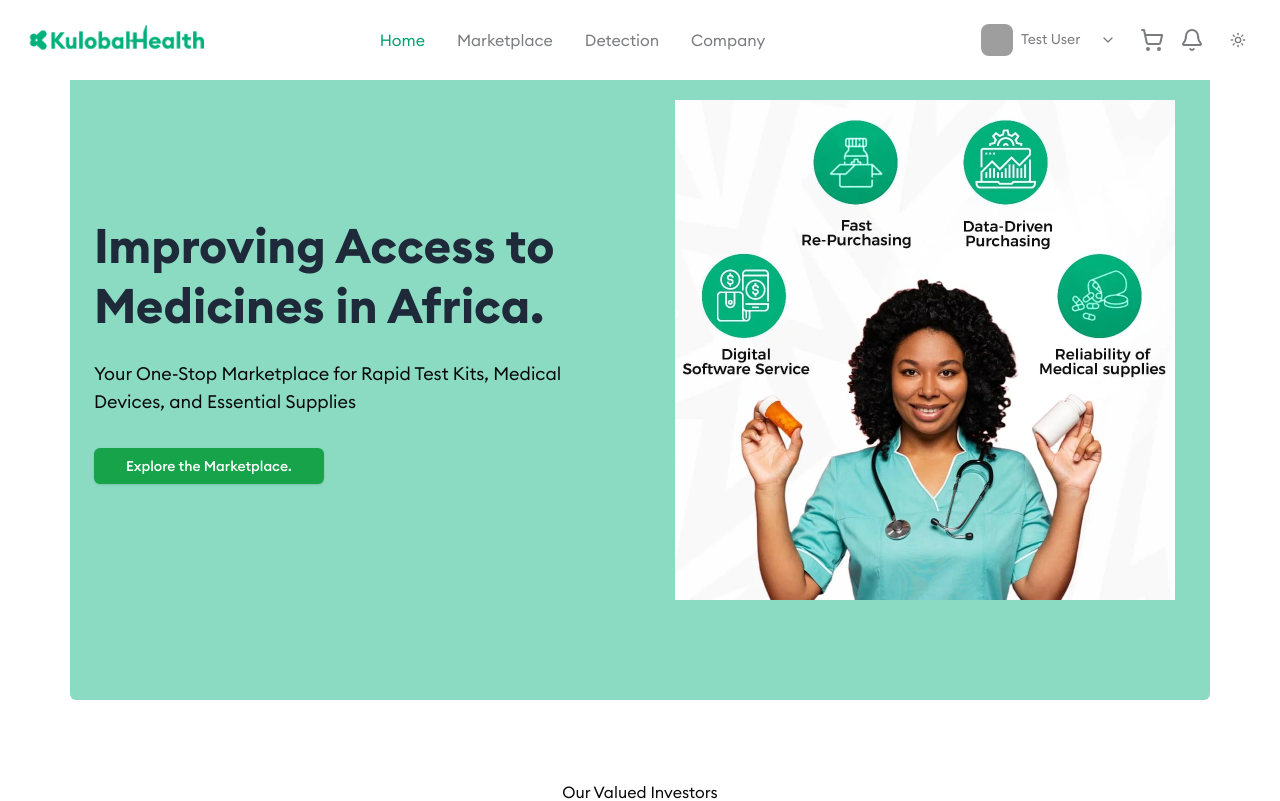
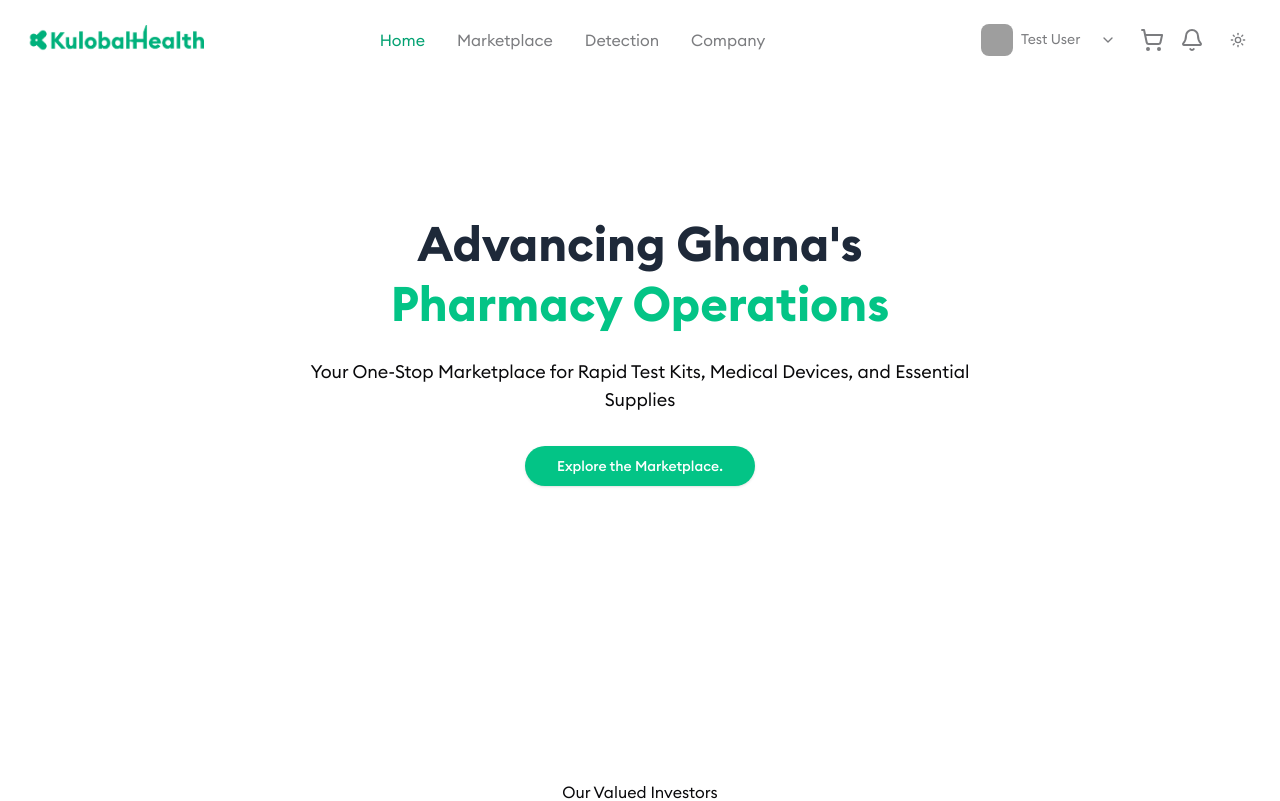
Before and after one commit to KulobalHealth/Kulobalhealth_Frontend, a Next.js app: page / in a window 1280 px wide. Shown: the top 801 px of the page. Built offline with nearby package versions, Linux system fonts and the light colour scheme; grey boxes are pictures that could not be loaded.

Commit message:
feat(dev): Change layout of homepage hero

```diff
--- a/src/components/hero.tsx
+++ b/src/components/hero.tsx
@@ -1,45 +1,33 @@
 "use client";
 
 import { Button } from "@/components/ui/button";
-import Image from "next/image";
 import { motion } from "motion/react";
 
 export function Hero() {
   return (
-    <div className="container py-8 mx-auto bg-primary-foreground min-h-[500px] md:h-[700px] rounded-md">
-      <div className="grid h-full gap-8 px-4 mx-auto place-items-center md:gap-12 md:px-6 max-w-7xl md:grid-cols-2">
-        <motion.div
-          initial={{ opacity: 0, x: -50 }}
-          animate={{ opacity: 1, x: 0 }}
+    <div className="container py-8 mx-auto min-h-[500px] md:h-[700px] rounded-md flex flex-col items-center justify-center">
+      <div className="w-full max-w-2xl text-center flex flex-col items-center justify-center">
+        <motion.h1
+          initial={{ opacity: 0, y: -50 }}
+          animate={{ opacity: 1, y: 0 }}
           transition={{ duration: 0.5 }}
-          className="order-2 text-center md:order-1 md:text-left"
+          className="mb-4 text-3xl font-bold dark:text-white leading-tight text-gray-800 font-urbanist md:mb-6 md:text-5xl"
         >
-          <h1 className="mb-4 text-3xl font-bold dark:text-white leading-tight text-gray-800 font-urbanist md:mb-6 md:text-5xl">
-            Improving Access to Medicines in Africa.
-          </h1>
-          <p className="mb-6 text-base md:text-lg md:mb-8">
-            Your One-Stop Marketplace for Rapid Test Kits, Medical Devices, and
-            Essential Supplies
-          </p>
-          <Button className="px-6 py-2 bg-primary rounded-md md:px-8 md:py-3 text-white hover:bg-primary hover:text-underline">
-            Explore the Marketplace.
-          </Button>
-        </motion.div>
-
-        <motion.div
-          initial={{ opacity: 0, x: 50 }}
-          animate={{ opacity: 1, x: 0 }}
+          Advancing Ghana&apos;s{" "}
+          <span className="text-[#03C486]">Pharmacy Operations</span>
+        </motion.h1>
+        <motion.p
+          initial={{ opacity: 0, y: 20 }}
+          animate={{ opacity: 1, y: 0 }}
           transition={{ duration: 0.5 }}
-          className="order-1 md:order-2 relative w-full h-[300px] md:h-[500px]"
+          className="mb-6 text-base md:text-lg md:mb-8"
         >
-          <Image
-            src="/images/homeImg.webp"
-            alt="Healthcare Professional"
-            fill
-            className="object-contain rounded-lg"
-            priority
-          />
-        </motion.div>
+          Your One-Stop Marketplace for Rapid Test Kits, Medical Devices, and
+          Essential Supplies
+        </motion.p>
+        <Button className="px-6 py-2 bg-[#03C486] rounded-full md:px-8 md:py-5 hover:cursor-pointer text-white hover:bg-primary hover:text-underline">
+          Explore the Marketplace.
+        </Button>
       </div>
     </div>
   );
```
